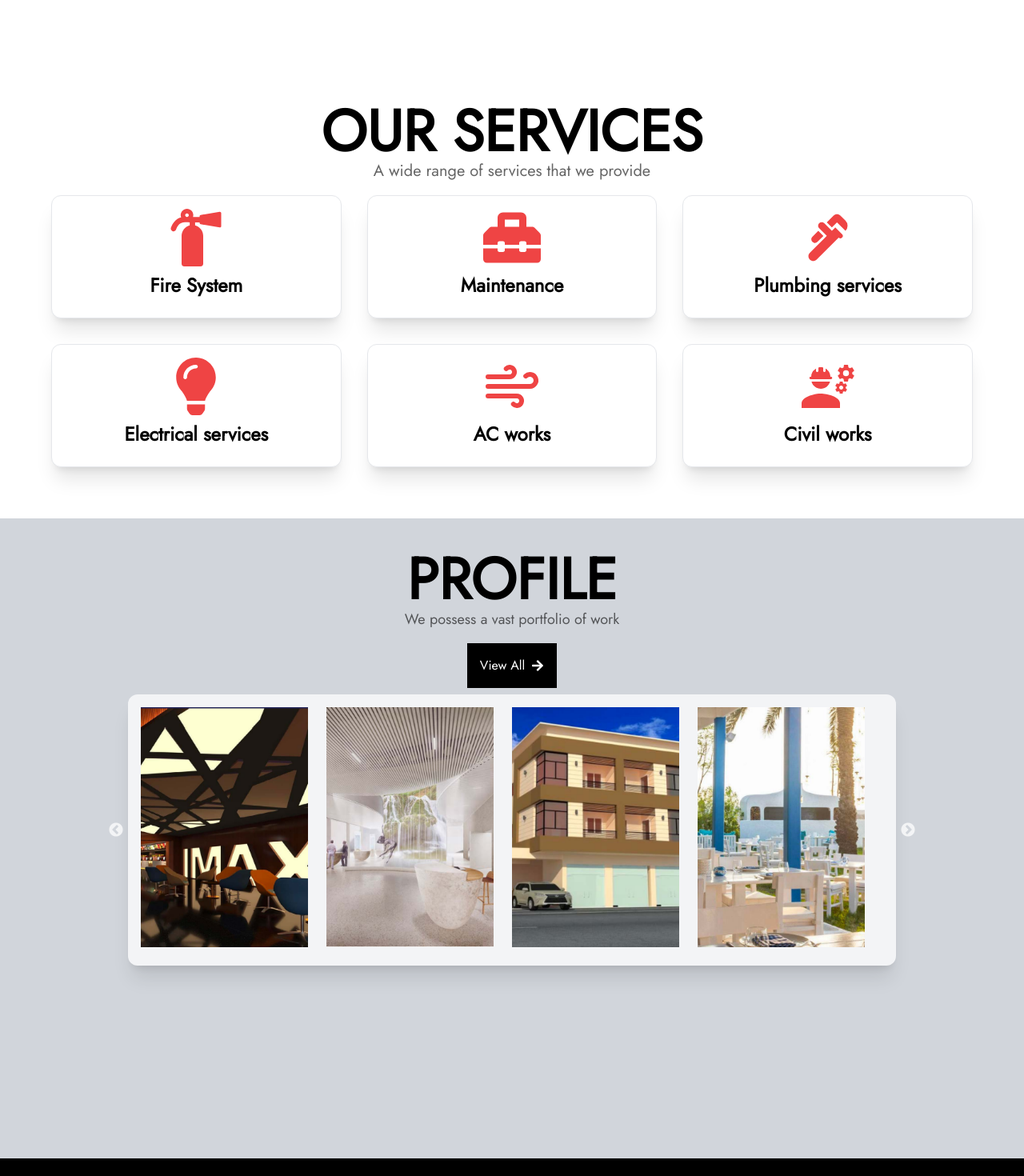
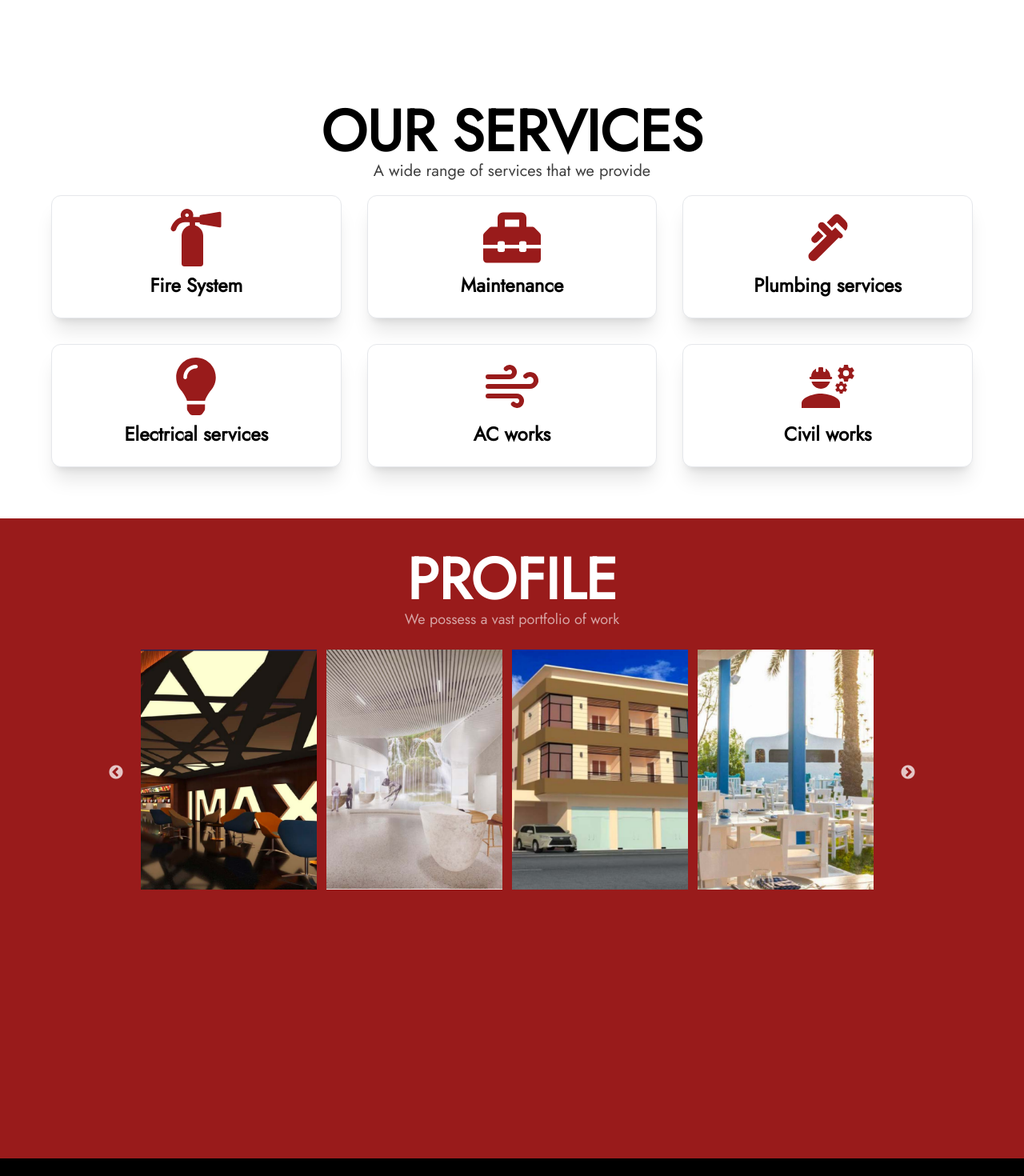
Before and after one commit to Sachin5679/company-website, a Next.js app: page / in a window 1280 px wide. Shown: the part 1520-2990 px from the top of the page at 80% size. Built offline with nearby package versions, Linux system fonts and the light colour scheme.

Commit message:
Polishing

```diff
--- a/app/projects/page.tsx
+++ b/app/projects/page.tsx
@@ -80,10 +80,10 @@ const Page = () => {
             </button>
           ))}
         </div>
-        <Link href='/' passHref>
+        <Link href='/#profile' passHref>
           <div className='flex items-center bg-black text-white py-2 px-4 rounded-xl hover:bg-red-800 hover:text-white transition duration-300'>
 
-            {isMobile ? <FaHome /> : <p className='flex'><FaArrowLeft className='mt-1 mr-2' />Back to Home</p>}
+            {isMobile ? <FaHome /> : <p className='flex'><FaArrowLeft className='mt-1 mr-2' />Back to Profile</p>}
           </div>
         </Link>
 
--- a/components/ContactUs.tsx
+++ b/components/ContactUs.tsx
@@ -6,7 +6,7 @@ import { MdLocationOn, MdContactPhone } from "react-icons/md"
 
 const ContactUs = () => {
   return (
-    <section id='contact' className='flex flex-col h-screen w-screen'>
+    <section id='contact' className='flex flex-col md:h-screen w-screen'>
       <div className='flex-grow flex'>
         {/* Contact Details - Left Side */}
         <div className='md:p-12 p-4 bg-black md:w-1/3 flex flex-col justify-center'>
--- a/components/Navbar.tsx
+++ b/components/Navbar.tsx
@@ -9,6 +9,10 @@ const Navbar = () => {
   const handleMenuToggle = () => {
     setMenuOpen(!isMenuOpen);
   };
+
+  const closeMenu = () => {
+    setMenuOpen(false);
+  }
 
   const scrollToTop = () => {
     scroll.scrollToTop();
@@ -43,13 +47,13 @@ const Navbar = () => {
           </svg>
         </button>
       </div>
-      {/* Navigation links */}
+
       <div className={`lg:flex ${isMenuOpen ? 'block' : 'hidden'} lg:text-xl mt-4 lg:mt-0`}>
-        <Link to="about" smooth={true} duration={500} offset={-45} className="block lg:inline-block hover:cursor-pointer text-gray-800 hover:text-red-700 mr-6 lg:mb-0 mb-2">ABOUT</Link>
-        <Link to="services" smooth={true} duration={500} offset={-90} className="block lg:inline-block hover:cursor-pointer text-gray-800 hover:text-red-700 mr-6  lg:mb-0 mb-2">SERVICES</Link>
-        <Link to="profile" smooth={true} duration={500} offset={-90} className="block lg:inline-block hover:cursor-pointer text-gray-800 hover:text-red-700 mr-6  lg:mb-0 mb-2">PROFILE</Link>
+        <Link to="about" smooth={true} duration={500} offset={-45} onClick={closeMenu} className="block lg:inline-block hover:cursor-pointer text-gray-800 hover:text-red-700 mr-6 lg:mb-0 mb-2">ABOUT</Link>
+        <Link to="services" smooth={true} duration={500} offset={-90} onClick={closeMenu} className="block lg:inline-block hover:cursor-pointer text-gray-800 hover:text-red-700 mr-6  lg:mb-0 mb-2">SERVICES</Link>
+        <Link to="profile" smooth={true} duration={500} offset={-90} onClick={closeMenu} className="block lg:inline-block hover:cursor-pointer text-gray-800 hover:text-red-700 mr-6  lg:mb-0 mb-2">PROFILE</Link>
         {/* <Link to="team" smooth={true} duration={500} className="block lg:inline-block hover:cursor-pointer text-gray-800 hover:text-red-700 mr-6  lg:mb-0 mb-2">TEAM</Link> */}
-        <Link to="contact" smooth={true} duration={500} offset={-70} className="block lg:inline-block hover:cursor-pointer text-gray-800 hover:text-red-700">CONTACT</Link>
+        <Link to="contact" smooth={true} duration={500} offset={-70} onClick={closeMenu} className="block lg:inline-block hover:cursor-pointer text-gray-800 hover:text-red-700">CONTACT</Link>
 
       </div>
     </div>
--- a/components/Profile.tsx
+++ b/components/Profile.tsx
@@ -43,24 +43,25 @@ const Profile = () => {
 
   const imageStyle: React.CSSProperties = {
     objectFit: 'cover',
-    width: '90%',
+    width: '95%',
     height: '300px',
   };
 
   return (
-    <section id='profile' className="flex flex-col h-screen w-screen p-10 bg-gray-300">
+    <section id='profile' className="flex flex-col md:h-screen w-screen p-10 bg-red-800">
       <div className='text-center' style={containerStyle}>
-        <div className='mb-2'>
+        <div className='mb-2 text-white'>
           <h1 className='text-7xl font-black'>PROFILE</h1>
           <p className='text-lg opacity-60'>We possess a vast portfolio of work</p>
         </div>
-        <div className='flex m-2'>
+        {/* <div className='flex m-2'>
           <Link href='/projects' className='flex flex-row items-center bg-black text-white p-4 hover:bg-white hover:text-black hover:shadow-xl hover:rounded-xl transition 1s' passHref>
               <span className='mr-2'>View All</span>
               <FaArrowRight />
           </Link>
-        </div>
-        <div className='w-4/5 justify-center bg-gray-100 shadow-xl rounded-xl'>
+        </div> */}
+        <div className='w-4/5 justify-center'>
+          <Link href='/projects' passHref>
             <Slider {...sliderSettings} className='text-center p-4'>
               <div>
                 <img src="image1.png" alt="Image 1" style={imageStyle} />
@@ -78,6 +79,8 @@ const Profile = () => {
                 <img src="image5.png" alt="Image 5" style={imageStyle} />
               </div>
             </Slider>
+          </Link>
+
         </div>
       </div>
     </section>
--- a/components/ServiceCard.tsx
+++ b/components/ServiceCard.tsx
@@ -9,8 +9,8 @@ interface Service {
 
 const ServiceCard = ({ title, icon: IconComponent }: Service) => {
   return (
-    <div className="flex flex-col items-center p-4 md:m-4 m-2 border rounded-xl shadow-xl bg-white hover:bg-green-100 transition-all">
-      <IconComponent className="text-7xl mb-2 text-red-500" />
+    <div className="flex flex-col items-center p-4 md:m-4 m-3 border rounded-xl shadow-xl bg-white hover:bg-green-100 transition-all">
+      <IconComponent className="text-7xl mb-2 text-red-800" />
       <div className="md:text-2xl text-xl font-bold mb-2">{title}</div>
     </div>
   );
--- a/components/Services.tsx
+++ b/components/Services.tsx
@@ -34,12 +34,12 @@ const serviceList = [
 const Services = () => {
   return (
     <section id="services" className="p-12 w-screen">
-      <div className="text-center">
-        <div className="">
+      <div className="">
+        <div className="md:text-center">
           <h1 className="text-7xl font-black">OUR SERVICES</h1>
-          <p className="text-xl opacity-60">A wide range of services that we provide</p>
+          <p className="text-xl opacity-75">A wide range of services that we provide</p>
         </div>
-        <div className="grid md:grid-cols-3 grid-cols-2">
+        <div className="grid md:grid-cols-3 grid-cols-2 text-center">
           {serviceList.map((service, index) => (
             <ServiceCard key={index} {...service} />
           ))}
```
Lines whose indentation alone changed are shown as unchanged.
